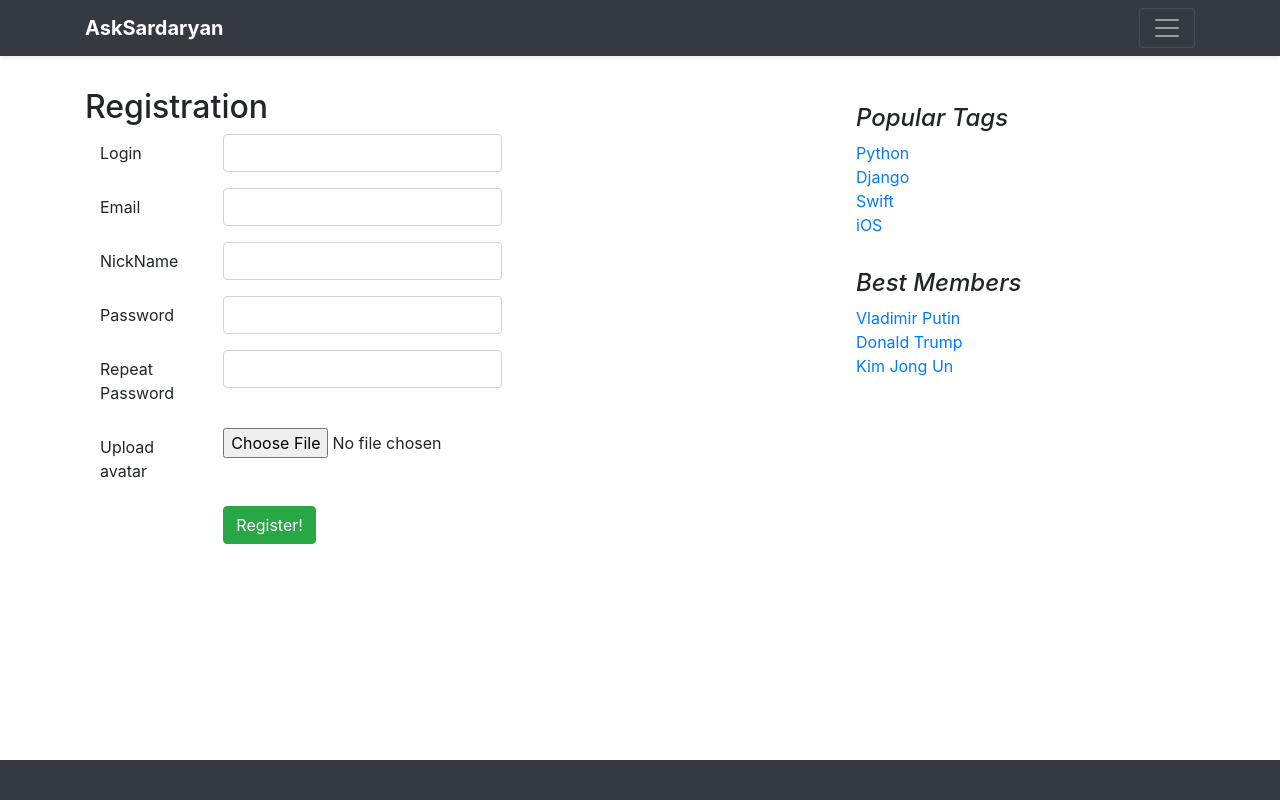
After one commit to sardart/ask_asardaryan, a Django app: page /questions/register/ in a window 1280 px wide. The commit adds this page. Run offline with Django 3.2, Linux system fonts and the light colour scheme; some libraries are stand-ins or nearby versions.

Commit message:
Added Login and Register pages

```diff
--- a/questions/templates/base.html
+++ b/questions/templates/base.html
@@ -1,16 +1,15 @@
 <!DOCTYPE html>
 <html lang="en">
-
+{% load static %}
 
 <head>
     <meta charset="UTF-8">
     <title>AskSardaryan</title>
-            {% load static %}
-            <link rel="stylesheet" href={% static "css/styles.css" %}>
-<link rel="stylesheet" href="https://stackpath.bootstrapcdn.com/bootstrap/4.1.3/css/bootstrap.min.css" integrity="sha384-MCw98/SFnGE8fJT3GXwEOngsV7Zt27NXFoaoApmYm81iuXoPkFOJwJ8ERdknLPMO" crossorigin="anonymous">    <script src="https://stackpath.bootstrapcdn.com/bootstrap/4.1.3/js/bootstrap.min.js" integrity="sha384-ChfqqxuZUCnJSK3+MXmPNIyE6ZbWh2IMqE241rYiqJxyMiZ6OW/JmZQ5stwEULTy" crossorigin="anonymous"></script>
-<script src="https://code.jquery.com/jquery-3.3.1.slim.min.js" integrity="sha384-q8i/X+965DzO0rT7abK41JStQIAqVgRVzpbzo5smXKp4YfRvH+8abtTE1Pi6jizo" crossorigin="anonymous"></script>
-<script src="https://cdnjs.cloudflare.com/ajax/libs/popper.js/1.14.3/umd/popper.min.js" integrity="sha384-ZMP7rVo3mIykV+2+9J3UJ46jBk0WLaUAdn689aCwoqbBJiSnjAK/l8WvCWPIPm49" crossorigin="anonymous"></script>
-<script src="https://stackpath.bootstrapcdn.com/bootstrap/4.1.3/js/bootstrap.min.js" integrity="sha384-ChfqqxuZUCnJSK3+MXmPNIyE6ZbWh2IMqE241rYiqJxyMiZ6OW/JmZQ5stwEULTy" crossorigin="anonymous"></script>
+    <link rel="stylesheet" href={% static "css/styles.css" %}>
+    <link rel="stylesheet" href="https://stackpath.bootstrapcdn.com/bootstrap/4.1.3/css/bootstrap.min.css" integrity="sha384-MCw98/SFnGE8fJT3GXwEOngsV7Zt27NXFoaoApmYm81iuXoPkFOJwJ8ERdknLPMO" crossorigin="anonymous">    <script src="https://stackpath.bootstrapcdn.com/bootstrap/4.1.3/js/bootstrap.min.js" integrity="sha384-ChfqqxuZUCnJSK3+MXmPNIyE6ZbWh2IMqE241rYiqJxyMiZ6OW/JmZQ5stwEULTy" crossorigin="anonymous"></script>
+    <script src="https://code.jquery.com/jquery-3.3.1.slim.min.js" integrity="sha384-q8i/X+965DzO0rT7abK41JStQIAqVgRVzpbzo5smXKp4YfRvH+8abtTE1Pi6jizo" crossorigin="anonymous"></script>
+    <script src="https://cdnjs.cloudflare.com/ajax/libs/popper.js/1.14.3/umd/popper.min.js" integrity="sha384-ZMP7rVo3mIykV+2+9J3UJ46jBk0WLaUAdn689aCwoqbBJiSnjAK/l8WvCWPIPm49" crossorigin="anonymous"></script>
+    <script src="https://stackpath.bootstrapcdn.com/bootstrap/4.1.3/js/bootstrap.min.js" integrity="sha384-ChfqqxuZUCnJSK3+MXmPNIyE6ZbWh2IMqE241rYiqJxyMiZ6OW/JmZQ5stwEULTy" crossorigin="anonymous"></script>
 </head>
 
 <body>
@@ -70,6 +69,9 @@
 
             <!-- questions -->
 
+            {% block content %}
+            {% endblock %}
+
 
         </div><!-- /.blog-main -->
 
@@ -79,6 +81,11 @@
           <div class="p-3">
             <h4 class="font-italic">Popular Tags</h4>
             <ol class="list-unstyled mb-0">
+                <!--
+                {% for tag in best_tags %}
+                    <a href="#" style="margin-right:1em;">{{ tag }}</a>
+                {% endfor %}
+                -->
               <li><a href="#">Python</a></li>
               <li><a href="#">Django</a></li>
               <li><a href="#">Swift</a></li>
@@ -89,6 +96,12 @@
           <div class="p-3">
             <h4 class="font-italic">Best Members</h4>
             <ol class="list-unstyled">
+                <!--
+                {% for user in best_users %}
+                    <li><a href="#">{{ user }}</a></li>
+                {% endfor %}
+                -->
+
               <li><a href="#">Vladimir Putin</a></li>
               <li><a href="#">Donald Trump</a></li>
               <li><a href="#">Kim Jong Un</a></li>
--- /dev/null
+++ b/questions/templates/questions/index.html
@@ -0,0 +1,5 @@
+{% extends "base.html" %}
+
+{% block content %}
+
+{% endblock %}
--- /dev/null
+++ b/questions/templates/questions/register.html
@@ -0,0 +1,56 @@
+{% extends "base.html" %}
+{% block content %}
+    <div class="row">
+        <h2>Registration</h2>
+    </div>
+    <form action="#" class='input-question' method="POST" enctype="multipart/form-data">
+        <div class="form-group row" style="display:none;">
+            <div class="col-2"></div>
+            <div class="col-5 justify-content-center">
+                <div class="invalid-feedback d-block" >Sorry, this email address is already registred!</div>
+            </div>
+        </div>
+        <div class="form-group row">
+            <label for="Login" class="col-2 col-form-label">Login</label>
+            <div class="col-5">
+                <input type="text" id='Login' class="form-control" maxlength="50" >
+            </div>
+        </div>
+        <div class="form-group row">
+            <label for="Email" class="col-2 col-form-label">Email</label>
+            <div class="col-5">
+                <input type="email" id='Email' class="form-control" maxlength="50" >
+            </div>
+        </div>
+        <div class="form-group row">
+            <label for="NickNmae" class="col-2 col-form-label">NickName</label>
+            <div class="col-5">
+                <input type="text" id='NickName' class="form-control" maxlength="50" >
+            </div>
+        </div>
+        <div class="form-group row">
+            <label for="Password" class="col-2 col-form-label">Password</label>
+            <div class="col-5">
+                <input type="password" id='Password' class="form-control" maxlength="20" >
+            </div>
+        </div>
+        <div class="form-group row">
+            <label for="RepeatPassword" class="col-2 col-form-label">Repeat Password</label>
+            <div class="col-5">
+                <input type="password" id='RepeatPassword' class="form-control" maxlength="20" >
+            </div>
+        </div>
+        <div class="form-group row">
+            <label for="UploadAvatar" class="col-2 col-form-label">Upload avatar</label>
+            <div class="col-5">
+                <input type="file" id='UploadAvatar' class="form-control-file" maxlength="20" >
+            </div>
+        </div>
+
+        <div class="form-group row">
+            <div class="col-2"></div>
+            <div class="col-5"><button type="submit" class="btn btn-success">Register!</button></div>
+        </div>
+
+    </form>
+{% endblock %}
--- /dev/null
+++ b/questions/templates/questions/settings.html
@@ -0,0 +1,5 @@
+{% extends "base.html" %}
+
+{% block content %}
+<h3>Settings</h3>
+{% endblock %}
--- a/questions/urls.py
+++ b/questions/urls.py
@@ -1,9 +1,12 @@
 from django.urls import path
 
-from questions.views import questions_detail, QuestionList
+from questions.views import QuestionList
 from . import views
 
 urlpatterns = [
-    path('hot/', views.questions_list, name='questions_list'),
-    path('<int:question_id>/', questions_detail, name='questions_detail'),
+    path('', views.index, name="index"),
+    path("settings/", views.settings, name="settings"),
+    path("login/", views.login, name="settings"),
+    path("register/", views.register, name="settings")
+
 ]
--- a/questions/views.py
+++ b/questions/views.py
@@ -10,8 +10,16 @@ class QuestionList(ListView):
     paginate_by = 1
 
 
-def questions_detail(request, question_id):
-    return render(request, 'questions_detail.html', {'question': get_object_or_404(Question, pk=question_id)})
 
-def questions_list(request):
-    return render(request, 'base.html', {'question': get_object_or_404(Question)})
+def index(request):
+    return render(request, "questions/index.html")
+
+
+def settings(request):
+    return render(request, "questions/settings.html")
+
+def login(request):
+    return render(request, "questions/login.html")
+
+def register(request):
+    return render(request, "questions/register.html")
```
Also changed, not shown: questions/templates/about.html (deleted, +0 -10 lines), questions/templates/questions/login.html (added, +34 -0 lines), ask_asardaryan/settings.py (line endings or trailing spaces).
